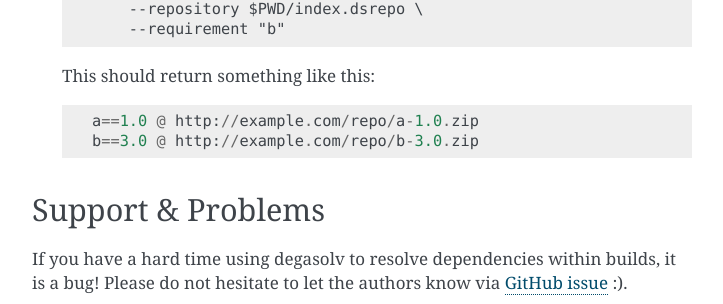
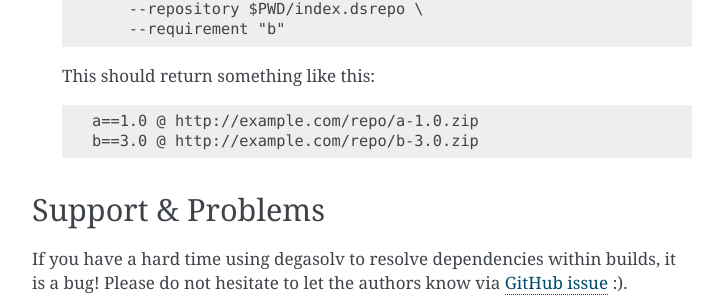
Before and after one commit to djhaskin987/degasolv, a Sphinx documentation site: the page built from docs/index.rst, in a window 1280 px wide and 900 px high, scrolled down 1099 px. Shown: the part 148-452 px from the top of the window, without its empty margins (388-1111 px from the left). Built offline with Sphinx 7.4.7, drawn with Linux system fonts in a browser that asks for light colours; some of the changed text lies outside the part shown.

Commit message:
Fix highlighting

```diff
--- a/docs/conf.py
+++ b/docs/conf.py
@@ -35,6 +35,9 @@ extensions = ['sphinx.ext.graphviz']
 
 # Add any paths that contain templates here, relative to this directory.
 templates_path = ['_templates']
+
+highlight_language = 'none'
+
 
 # The suffix(es) of source filenames.
 # You can specify multiple suffix as a list of string:
```
